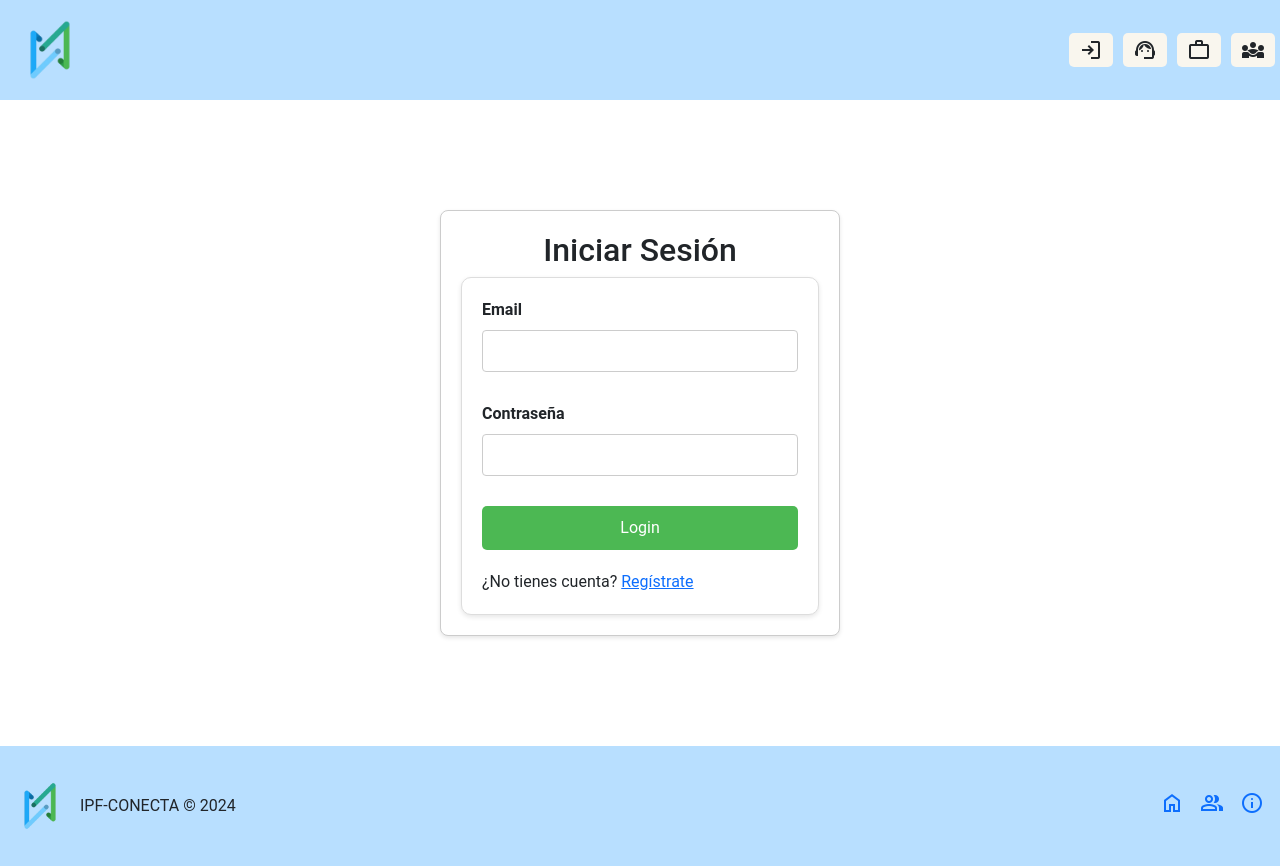
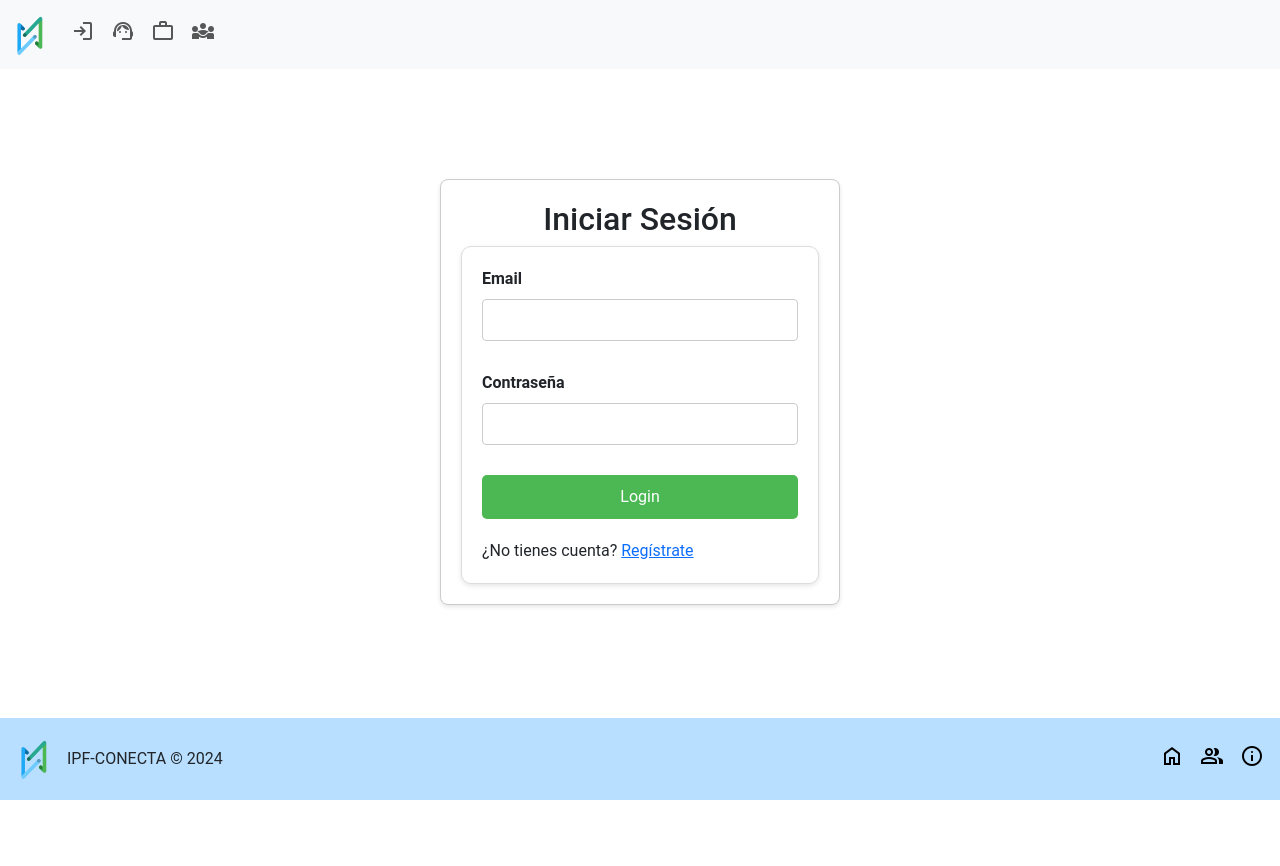
Before and after one commit to IPF-CONECTA/IPF-CONECTA, a React (Vite) app in the folder client/: page /login in a window 1280 px wide. After the commit the page ends 800 px from the top, so only its background shows below. Built offline with nearby package versions, Linux system fonts and the light colour scheme.

Commit message:
Refactor: rediseño de header, admin company panel

```diff
--- a/client/index.html
+++ b/client/index.html
@@ -14,6 +14,9 @@
 <body>
   <div id="root"></div>
   <script type="module" src="/src/main.jsx"></script>
+  <script src="https://cdn.jsdelivr.net/npm/bootstrap@5.3.3/dist/js/bootstrap.bundle.min.js"
+    integrity="sha384-YvpcrYf0tY3lHB60NNkmXc5s9fDVZLESaAA55NDzOxhy9GkcIdslK1eN7N6jIeHz"
+    crossorigin="anonymous"></script>
 </body>
 
 </html>
--- a/client/package.json
+++ b/client/package.json
@@ -12,6 +12,7 @@
   "dependencies": {
     "@emotion/react": "^11.13.0",
     "@emotion/styled": "^11.13.0",
+    "@mui/icons-material": "^5.16.5",
     "@mui/material": "^5.16.5",
     "axios": "^1.7.2",
     "bootstrap": "^5.3.3",
--- a/client/public/main.module.css
+++ b/client/public/main.module.css
@@ -290,11 +290,6 @@ section {
   border-radius: 5px;
 }
 
-.Header button:hover {
-  background-color: #4cb853;
-  color: white;
-}
-
 .Content {
   display: flex;
   width: 100%;
@@ -319,6 +314,27 @@ section {
   display: grid;
   grid-template-columns: repeat(6, 1fr);
   gap: 16px;
+}
+@media (max-width: 1350px) {
+  .Companies {
+    grid-template-columns: repeat(4, 1fr);
+  }
+}
+@media (max-width: 900px) {
+  .Companies {
+    grid-template-columns: repeat(3, 1fr);
+  }
+}
+@media (max-width: 768px) {
+  .Companies {
+    grid-template-columns: repeat(2, 1fr);
+  }
+}
+
+@media (max-width: 480px) {
+  .Companies {
+    grid-template-columns: repeat(1, 1fr);
+  }
 }
 
 .Company {
--- a/client/src/pages/AdminCompany.jsx
+++ b/client/src/pages/AdminCompany.jsx
@@ -53,9 +53,6 @@ export const AdminPanel = () => {
   useEffect(() => {
     getCompanies(currentPage);
   }, [activeTab, currentPage]);
-
-  const lastCompanyIndex = currentPage * 10;
-  const firstCompanyIndex = lastCompanyIndex - 10;
 
   const handleTabClick = (tab) => {
     setActiveTab(tab);
@@ -124,7 +121,7 @@ export const AdminPanel = () => {
 
   return (
     <div className={styles.AdminPanel}>
-      <header className={styles.Header}>
+      <header className={`${styles.Header} pt-3`}>
         {["Aprobada", "Pendiente", "Rechazada"].map((tab) => (
           <button key={tab} onClick={() => handleTabClick(tab)}>
             Empresas {tab}
@@ -132,8 +129,8 @@ export const AdminPanel = () => {
         ))}
       </header>
 
-      <div>
-        <h2>
+      <div className="d-flex flex-column align-items-center justify-content-end h-100">
+        <h2 className="pb-4 pt-4">
           {activeTab === "Aprobada"
             ? "Empresas Aprobadas"
             : activeTab === "Pendiente"
@@ -145,19 +142,35 @@ export const AdminPanel = () => {
             {companies.length === 0 ? (
               <p>No hay empresas disponibles en esta categoría.</p>
             ) : (
-              companies.map((company) => (
+              companies.map((company) => {
+                const words = company.name.split(" ");
+                const firstWord = words[0];
+                const restOfName = words.slice(1).join(" ");
+                const displayName =
+                  firstWord.length > 10
+                    ? `${firstWord.substring(0, 10)}-\n${firstWord.substring(
+                        10
+                      )} ${restOfName}`
+                    : company.name;
+
+                return (
                   <div
                     key={company.id}
                     className={styles.Company}
                     onClick={() => handleCompanyClick(company)}
                   >
                     <img src={company.logoUrl} alt={`${company.name} Logo`} />
-                  <h3>{company.name}</h3>
+                    <h3 style={{ whiteSpace: "pre-wrap" }}>
+                      {displayName.length > 15
+                        ? `${displayName.substring(0, 15)}...`
+                        : displayName}
+                    </h3>
                     {company.companyIndustry && (
                       <p>{company.companyIndustry.name}</p>
                     )}
                   </div>
-              ))
+                );
+              })
             )}
           </div>
           <Pagination
--- a/client/src/pages/Footer.jsx
+++ b/client/src/pages/Footer.jsx
@@ -8,24 +8,45 @@ export const Footer = () => {
     <footer className="FinPag">
       <div className="d-flex align-items-center">
         <Link to={"/"}>
-          <img src={logoImage} alt="Logo" className="logoImage" />
+          <img
+            src={logoImage}
+            alt="Logo"
+            className="d-inline-block align-text-top me-3 ms-3"
+            width="35"
+            height="40"
+          />
         </Link>
         <span className="mb-3 mb-md-0">IPF-CONECTA © 2024</span>
       </div>
       <ul className="nav list-unstyled d-flex pe-3">
         <li className="ms-3">
           <Link to={"/"}>
-            <span className="material-symbols-outlined">home</span>
+            <span
+              className="material-symbols-outlined"
+              style={{ color: "black" }}
+            >
+              home
+            </span>
           </Link>
         </li>
         <li className="ms-3">
           <Link to={"/comunidad"}>
-            <span className="material-symbols-outlined">group</span>
+            <span
+              className="material-symbols-outlined"
+              style={{ color: "black" }}
+            >
+              group
+            </span>
           </Link>
         </li>
         <li className="ms-3">
           <Link to={"/support"}>
-            <span className="material-symbols-outlined">info</span>
+            <span
+              className="material-symbols-outlined"
+              style={{ color: "black" }}
+            >
+              info
+            </span>
           </Link>
         </li>
       </ul>
--- a/client/src/pages/Nav.jsx
+++ b/client/src/pages/Nav.jsx
@@ -13,45 +13,80 @@ export const Nav = () => {
   };
   console.log(authState);
   return (
-    <nav className="nav-container d-flex align-items-center">
-      <div className="logo">
-        <Link to="/">
-          <img src={logoImage} alt="Logo" className="logoImage h-100 w-100" />
+    <nav className="navbar navbar-expand-lg bg-body-tertiary">
+      <div className="container-fluid">
+        <Link className="navbar-brand" to="/">
+          <img
+            src={logoImage}
+            alt="Logo"
+            width="35"
+            height="40"
+            className="d-inline-block align-text-top"
+          />
         </Link>
-      </div>
-      <div className="buttons">
+        <button
+          className="navbar-toggler"
+          type="button"
+          data-bs-toggle="collapse"
+          data-bs-target="#navbarNavDropdown"
+          aria-controls="navbarNavDropdown"
+          aria-expanded="false"
+          aria-label="Toggle navigation"
+        >
+          <span className="navbar-toggler-icon"></span>
+        </button>
+        <div className="collapse navbar-collapse" id="navbarNavDropdown">
+          <ul className="navbar-nav me-auto mb-2 mb-lg-0">
             {authState.isLogged ? (
               <>
-            <button onClick={handleLogout} className="button">
+                <li className="nav-item">
+                  <button onClick={handleLogout} className="btn nav-link">
                     <span className="material-symbols-outlined">logout</span>
                   </button>
-            <Link to="/messages" className="messages-button  d-flex">
+                </li>
+                <li className="nav-item">
+                  <Link to="/messages" className="nav-link">
                     <span className="material-symbols-outlined">chat</span>
                   </Link>
-            {authState.role === "admin" ? (
-              <Link to="/admin" className="admin-button d-flex">
+                </li>
+                {authState.role === "admin" && (
+                  <li className="nav-item">
+                    <Link to="/admin" className="nav-link">
                       <span className="material-symbols-outlined">
                         admin_panel_settings
                       </span>
                     </Link>
-            ) : null}
+                  </li>
+                )}
               </>
             ) : (
               <>
-            <Link to="/login" className="login-button d-flex">
+                <li className="nav-item">
+                  <Link to="/login" className="nav-link">
                     <span className="material-symbols-outlined">login</span>
                   </Link>
-            <Link to="/support" className="support-button d-flex">
-              <span className="material-symbols-outlined">support_agent</span>
+                </li>
+                <li className="nav-item">
+                  <Link to="/support" className="nav-link">
+                    <span className="material-symbols-outlined">
+                      support_agent
+                    </span>
                   </Link>
+                </li>
               </>
             )}
-        <Link to="/jobs" className="student-button d-flex">
+            <li className="nav-item">
+              <Link to="/jobs" className="nav-link">
                 <span className="material-symbols-outlined">work</span>
               </Link>
-        <Link to="/community" className="community-button d-flex">
+            </li>
+            <li className="nav-item">
+              <Link to="/community" className="nav-link">
                 <span className="material-symbols-outlined">diversity_3</span>
               </Link>
+            </li>
+          </ul>
+        </div>
       </div>
     </nav>
   );
```
Also changed, not shown: client/public/iconoipf.png, 1 other file (tests, documents, lock files or other folders). Lines whose indentation alone changed are shown as unchanged.
